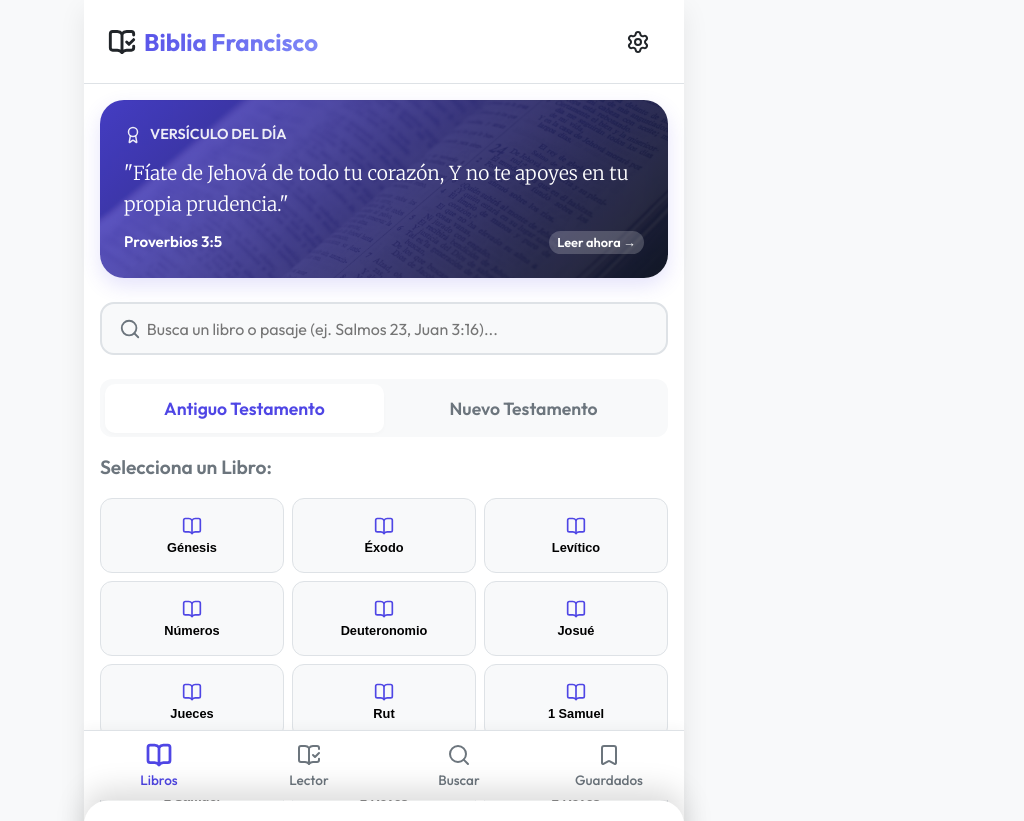
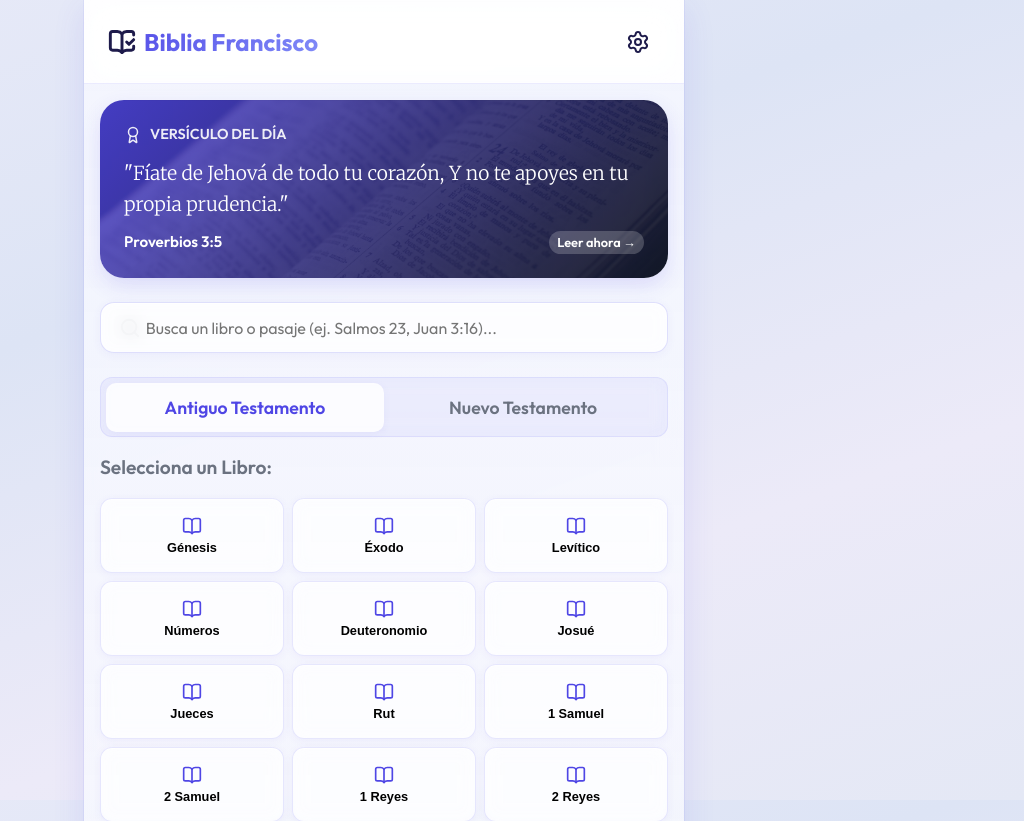
Before and after one commit to xCesar24x/Bibl-a-Francisco, a React (Vite) app: page / in a window 1280 px wide. Shown: the top 821 px of the page, without its empty margins (256-1280 px from the left). Built offline with nearby package versions, Linux system fonts and the light colour scheme.

Commit message:
design: replace plain white background with rich gradient glassmorphism design system

```diff
--- a/src/index.css
+++ b/src/index.css
@@ -1,56 +1,58 @@
 @import url('https://fonts.googleapis.com/css2?family=Merriweather:ital,wght@0,300;0,400;0,700;1,300&family=Outfit:wght@300;400;500;600;700&display=swap');
 
 :root {
-  /* Temas de color: por defecto claro */
   --font-sans: 'Outfit', sans-serif;
   --font-serif: 'Merriweather', serif;
-
   --transition-normal: all 0.25s cubic-bezier(0.4, 0, 0.2, 1);
 
-  /* Tema Claro Premium */
-  --bg-primary: #f8f9fa;
-  --bg-card: #ffffff;
-  --text-main: #212529;
-  --text-muted: #6c757d;
-  --border-color: #dee2e6;
+  /* Tema Claro Premium con fondo degradado */
+  --bg-body: linear-gradient(160deg, #e8eaf8 0%, #dde4f5 35%, #eceaf8 70%, #e4e8f5 100%);
+  --bg-primary: rgba(241, 243, 252, 0.7);
+  --bg-card: rgba(255, 255, 255, 0.82);
+  --text-main: #1e1b4b;
+  --text-muted: #6b7280;
+  --border-color: rgba(99, 102, 241, 0.15);
   --accent-color: #4f46e5;
   --accent-hover: #4338ca;
   --accent-light: #e0e7ff;
-  --shadow-sm: 0 2px 4px rgba(0,0,0,0.02);
-  --shadow-md: 0 4px 12px rgba(0,0,0,0.05);
-  --shadow-lg: 0 10px 25px rgba(0,0,0,0.08);
+  --shadow-sm: 0 2px 8px rgba(79, 70, 229, 0.06);
+  --shadow-md: 0 4px 16px rgba(79, 70, 229, 0.1);
+  --shadow-lg: 0 10px 30px rgba(79, 70, 229, 0.12);
+  --glass-blur: blur(12px);
 
   /* Ajuste de lectura para Don Francisco */
   --reader-line-height: 1.75;
 }
 
 [data-theme="sepia"] {
-  --bg-primary: #fdf6e3;
-  --bg-card: #f5eccb;
-  --text-main: #586e75;
-  --text-muted: #859900;
-  --border-color: #e5dcb9;
+  --bg-body: linear-gradient(160deg, #f5ead0 0%, #ede4c4 40%, #f8f0da 100%);
+  --bg-primary: rgba(253, 246, 227, 0.75);
+  --bg-card: rgba(245, 236, 203, 0.88);
+  --text-main: #3d3000;
+  --text-muted: #7a6a30;
+  --border-color: rgba(181, 137, 0, 0.18);
   --accent-color: #b58900;
   --accent-hover: #cb4b16;
   --accent-light: #eee8d5;
-  --shadow-sm: 0 2px 4px rgba(88,110,117,0.03);
-  --shadow-md: 0 4px 12px rgba(88,110,117,0.06);
-  --shadow-lg: 0 10px 25px rgba(88,110,117,0.1);
+  --shadow-sm: 0 2px 8px rgba(181, 137, 0, 0.06);
+  --shadow-md: 0 4px 16px rgba(181, 137, 0, 0.1);
+  --shadow-lg: 0 10px 30px rgba(181, 137, 0, 0.14);
 }
 
 [data-theme="dark"] {
-  /* Modo Iglesia - Alto Contraste Sin Brillo */
-  --bg-primary: #0f172a;
-  --bg-card: #1e293b;
-  --text-main: #f8fafc;
+  /* Modo Iglesia - Fondo Profundo con Luz Suave */
+  --bg-body: linear-gradient(160deg, #06091a 0%, #0d1330 40%, #0a0f26 100%);
+  --bg-primary: rgba(15, 23, 42, 0.75);
+  --bg-card: rgba(30, 41, 59, 0.85);
+  --text-main: #f0f4ff;
   --text-muted: #94a3b8;
-  --border-color: #334155;
-  --accent-color: #6366f1;
-  --accent-hover: #818cf8;
+  --border-color: rgba(99, 102, 241, 0.2);
+  --accent-color: #818cf8;
+  --accent-hover: #a5b4fc;
   --accent-light: #312e81;
-  --shadow-sm: 0 2px 4px rgba(0,0,0,0.2);
-  --shadow-md: 0 4px 12px rgba(0,0,0,0.3);
-  --shadow-lg: 0 10px 25px rgba(0,0,0,0.4);
+  --shadow-sm: 0 2px 8px rgba(0,0,0,0.3);
+  --shadow-md: 0 4px 16px rgba(0,0,0,0.4);
+  --shadow-lg: 0 10px 30px rgba(0,0,0,0.5);
 }
 
 * {
@@ -62,9 +64,11 @@
 
 body {
   font-family: var(--font-sans);
-  background-color: var(--bg-primary);
+  background: var(--bg-body, linear-gradient(160deg, #e8eaf8 0%, #dde4f5 35%, #eceaf8 70%, #e4e8f5 100%));
+  background-attachment: fixed;
+  min-height: 100vh;
   color: var(--text-main);
-  transition: var(--transition-normal);
+  transition: background 0.4s ease, color 0.25s ease;
   line-height: 1.5;
   overflow-x: hidden;
 }
@@ -89,18 +93,24 @@ body {
   display: flex;
   flex-direction: column;
   min-height: 100vh;
-  max-width: 600px; /* Ancho optimizado para móviles/tablets que use Don Francisco */
+  max-width: 600px;
   margin: 0 auto;
-  background-color: var(--bg-card);
-  box-shadow: var(--shadow-lg);
+  /* Fondo semi-transparente con glassmorphism */
+  background: linear-gradient(180deg, rgba(255,255,255,0.75) 0%, rgba(240,243,255,0.65) 100%);
+  backdrop-filter: var(--glass-blur, blur(12px));
+  -webkit-backdrop-filter: var(--glass-blur, blur(12px));
+  box-shadow: 0 0 0 1px rgba(99,102,241,0.08), var(--shadow-lg);
   position: relative;
-  padding-bottom: 75px; /* Espacio para barra de navegación */
+  padding-bottom: 75px;
 }
 
 header {
   padding: 1.25rem 1.5rem;
-  background-color: var(--bg-card);
-  border-bottom: 1px solid var(--border-color);
+  /* Glass header translúcido */
+  background: rgba(255, 255, 255, 0.72);
+  backdrop-filter: blur(16px);
+  -webkit-backdrop-filter: blur(16px);
+  border-bottom: 1px solid rgba(99, 102, 241, 0.12);
   display: flex;
   justify-content: space-between;
   align-items: center;
@@ -108,6 +118,15 @@ header {
   top: 0;
   z-index: 10;
   transition: var(--transition-normal);
+}
+
+[data-theme="dark"] header {
+  background: rgba(15, 23, 42, 0.8);
+  border-bottom: 1px solid rgba(99, 102, 241, 0.18);
+}
+
+[data-theme="sepia"] header {
+  background: rgba(253, 246, 227, 0.78);
 }
 
 .header-title {
@@ -150,7 +169,7 @@ header {
   transform: translateY(1px);
 }
 
-/* Pestañas de Navegación Inferior (Muy intuitivo para celular) */
+/* Pestañas de Navegación Inferior */
 .nav-bar {
   position: fixed;
   bottom: 0;
@@ -159,13 +178,24 @@ header {
   width: 100%;
   max-width: 600px;
   height: 70px;
-  background-color: var(--bg-card);
-  border-top: 1px solid var(--border-color);
+  background: rgba(255, 255, 255, 0.88);
+  backdrop-filter: blur(20px);
+  -webkit-backdrop-filter: blur(20px);
+  border-top: 1px solid rgba(99, 102, 241, 0.12);
   display: flex;
   justify-content: space-around;
   align-items: center;
   z-index: 100;
-  box-shadow: 0 -4px 10px rgba(0,0,0,0.03);
+  box-shadow: 0 -4px 20px rgba(79, 70, 229, 0.08);
+}
+
+[data-theme="dark"] .nav-bar {
+  background: rgba(15, 23, 42, 0.92);
+  border-top: 1px solid rgba(99, 102, 241, 0.2);
+}
+
+[data-theme="sepia"] .nav-bar {
+  background: rgba(245, 236, 203, 0.9);
 }
 
 .nav-item {
@@ -207,6 +237,19 @@ header {
 .main-content {
   padding: 1rem;
   flex: 1;
+  /* Fondo sutil multi-capa para romper el blanco vacío */
+  background: linear-gradient(180deg,
+    rgba(239, 242, 255, 0.5) 0%,
+    rgba(248, 249, 255, 0.3) 50%,
+    transparent 100%
+  );
+}
+
+[data-theme="dark"] .main-content {
+  background: linear-gradient(180deg,
+    rgba(10, 15, 40, 0.3) 0%,
+    transparent 100%
+  );
 }
 
 /* Vista del Lector de Biblia */
@@ -298,8 +341,10 @@ header {
 }
 
 .selector-card {
-  background-color: var(--bg-primary);
-  border: 1px solid var(--border-color);
+  background: rgba(255, 255, 255, 0.65);
+  backdrop-filter: blur(8px);
+  -webkit-backdrop-filter: blur(8px);
+  border: 1px solid rgba(99, 102, 241, 0.15);
   border-radius: 12px;
   padding: 0.75rem 0.2rem;
   text-align: center;
@@ -312,6 +357,18 @@ header {
   justify-content: center;
   align-items: center;
   min-height: 75px;
+  box-shadow: 0 2px 8px rgba(79, 70, 229, 0.06), inset 0 1px 0 rgba(255,255,255,0.8);
+}
+
+[data-theme="dark"] .selector-card {
+  background: rgba(30, 41, 59, 0.7);
+  border: 1px solid rgba(99, 102, 241, 0.2);
+  box-shadow: 0 2px 8px rgba(0,0,0,0.25);
+}
+
+[data-theme="sepia"] .selector-card {
+  background: rgba(253, 246, 227, 0.75);
+  border: 1px solid rgba(181, 137, 0, 0.18);
 }
 
 .selector-card span {
@@ -387,11 +444,14 @@ header {
   font-size: 1.1rem;
   font-family: var(--font-sans);
   border-radius: 16px;
-  border: 2px solid var(--border-color);
-  background-color: var(--bg-primary);
+  border: 1.5px solid rgba(99, 102, 241, 0.2);
+  background: rgba(255, 255, 255, 0.75);
+  backdrop-filter: blur(8px);
+  -webkit-backdrop-filter: blur(8px);
   color: var(--text-main);
   outline: none;
   transition: var(--transition-normal);
+  box-shadow: 0 2px 10px rgba(79, 70, 229, 0.06), inset 0 1px 0 rgba(255,255,255,0.9);
 }
 
 .search-input:focus {
@@ -415,12 +475,20 @@ header {
 }
 
 .result-card {
-  background-color: var(--bg-primary);
-  border: 1px solid var(--border-color);
+  background: rgba(255, 255, 255, 0.72);
+  backdrop-filter: blur(8px);
+  -webkit-backdrop-filter: blur(8px);
+  border: 1px solid rgba(99, 102, 241, 0.14);
   border-radius: 16px;
   padding: 1.25rem;
   cursor: pointer;
   transition: var(--transition-normal);
+  box-shadow: 0 2px 10px rgba(79, 70, 229, 0.06), inset 0 1px 0 rgba(255,255,255,0.9);
+}
+
+[data-theme="dark"] .result-card {
+  background: rgba(30, 41, 59, 0.75);
+  border: 1px solid rgba(99, 102, 241, 0.18);
 }
 
 .result-card:hover {
@@ -500,7 +568,10 @@ header {
 /* Filtros por Testamento */
 .tabs-container {
   display: flex;
-  background-color: var(--bg-primary);
+  background: rgba(79, 70, 229, 0.07);
+  backdrop-filter: blur(8px);
+  -webkit-backdrop-filter: blur(8px);
+  border: 1px solid rgba(99, 102, 241, 0.1);
   padding: 0.3rem;
   border-radius: 12px;
   margin-bottom: 1rem;
```
